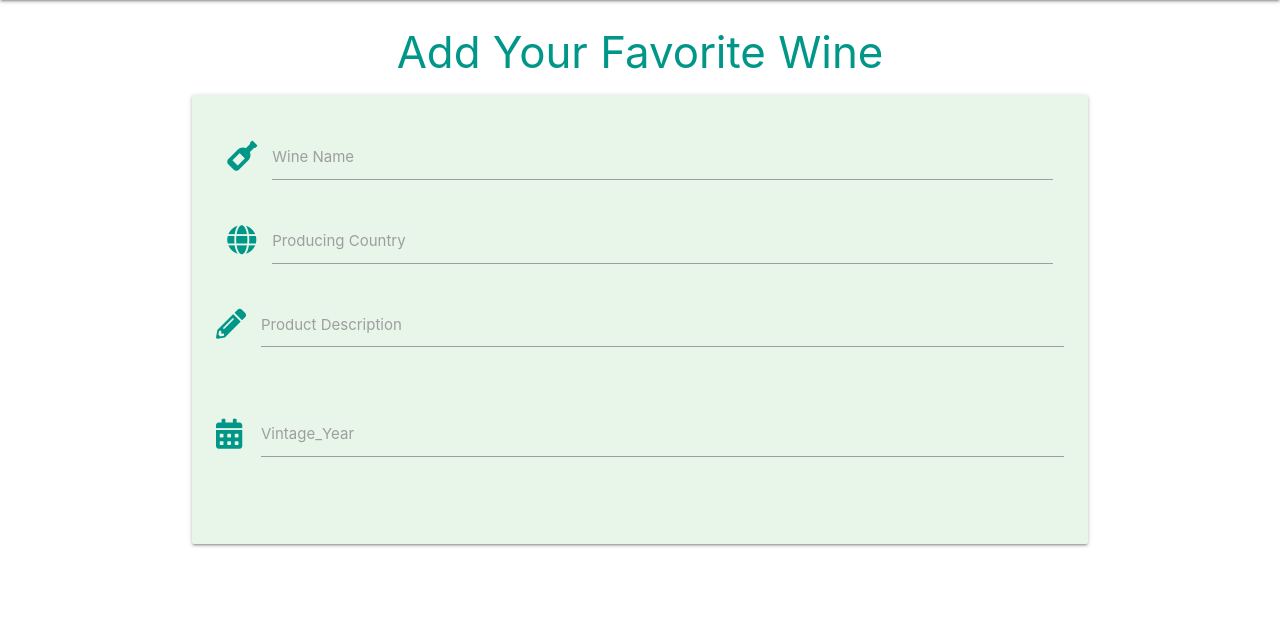
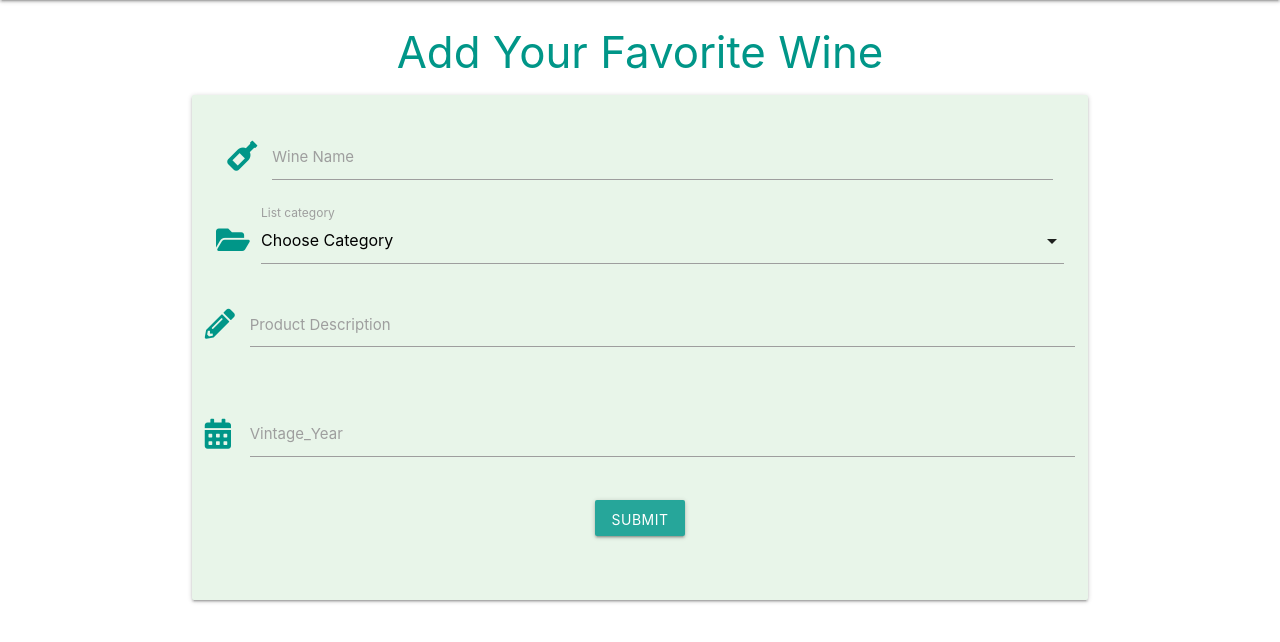
Before and after one commit to YOSTINA-dh/TSEHAY-S--KITCHEN, a Flask app: page /add_list in a window 1280 px wide. Shown: the part 64-706 px from the top of the page. Run offline with Flask 2, Linux system fonts and the light colour scheme; data that the repository does not hold is empty; some libraries are stand-ins or nearby versions.

Commit message:
Add categories dropdown

```diff
--- a/app.py
+++ b/app.py
@@ -101,7 +101,8 @@ def logout():
 
 @app.route("/add_list")
 def add_list():
-    return render_template("add_list.html")
+    categories = mongo.db.categories.find().sort("category_name", 1)
+    return render_template("add_list.html", categories=categories)
 
 
 if __name__ == "__main__":
--- a/static/js/script.js
+++ b/static/js/script.js
@@ -5,6 +5,7 @@
 $(document).ready(function () {
   $(".sidenav").sidenav({ edge: "left" });
   $(".collapsible").collapsible();
+  $("select").formSelect();
   $(".datepicker").datepicker({
     format: "yyyy",
     showClearBtn: true,
--- a/templates/add_list.html
+++ b/templates/add_list.html
@@ -8,20 +8,27 @@
         <div class="row">
             <div class="input-field col s12">
                 <i class="fas fa-wine-bottle prefix teal-text text-teal darken-4"></i>
-                <input id="wine_name" name="wine_name" minlength="5" maxlength="50"
-                type="text" class="validate" required>
+                <input id="wine_name" name="wine_name" minlength="5" maxlength="50" type="text" class="validate"
+                    required>
                 <label for="wine_name">Wine Name</label>
             </div>
+            <div class="row">
                 <div class="input-field col s12">
-                <i class="fas fa-globe prefix teal-text text-teal darken-4"></i>
-                <input id="icon_Country" type="tel" class="validate">
-                <label for="icon_Country">Producing Country</label>
+                    <i class="fas fa-folder-open prefix teal-text text-teal darken-4"></i>
+                    <!--For loop to render categories, so the user can choose from them-->
+                    <select id="category" name="category_name">
+                        <option value="" disabled selected>Choose Category</option>
+                        {% for list in categories %}
+                        <option value="{{list.category_name}}">{{list.category_name}}</option>
+                        {% endfor %}
+                    </select>
+                    <label>List category</label>
                 </div>
             <div class="row">
                     <div class="input-field col s12">
                         <i class="fas fa-pencil-alt prefix teal-text text-teal darken-4"></i>
-                    <textarea id="wine_description" name="wine_description" minlength="5"
-                        maxlength="1000" class="materialize-textarea validate" required></textarea>
+                        <textarea id="wine_description" name="wine_description" minlength="5" maxlength="1000"
+                            class="materialize-textarea validate" required></textarea>
                         <label for="wine_description">Product Description</label>
                     </div>
                 </div>
@@ -32,6 +39,13 @@
                         <label for="due_date">Vintage_Year</label>
                     </div>
                 </div>
+                <!-- Submit button to insert the new recipe, and get redirected to the get_recipes page -->
+            <div class="submit center-align">
+                    <button type="submit" class="btn btn-success">
+                        <i class="icon-circle-arrow-right icon-large"></i> Submit
+                    </button>
+                </div>
+            </div>
         </div>
     </form>
 </div>
```
Lines whose indentation alone changed are shown as unchanged.
